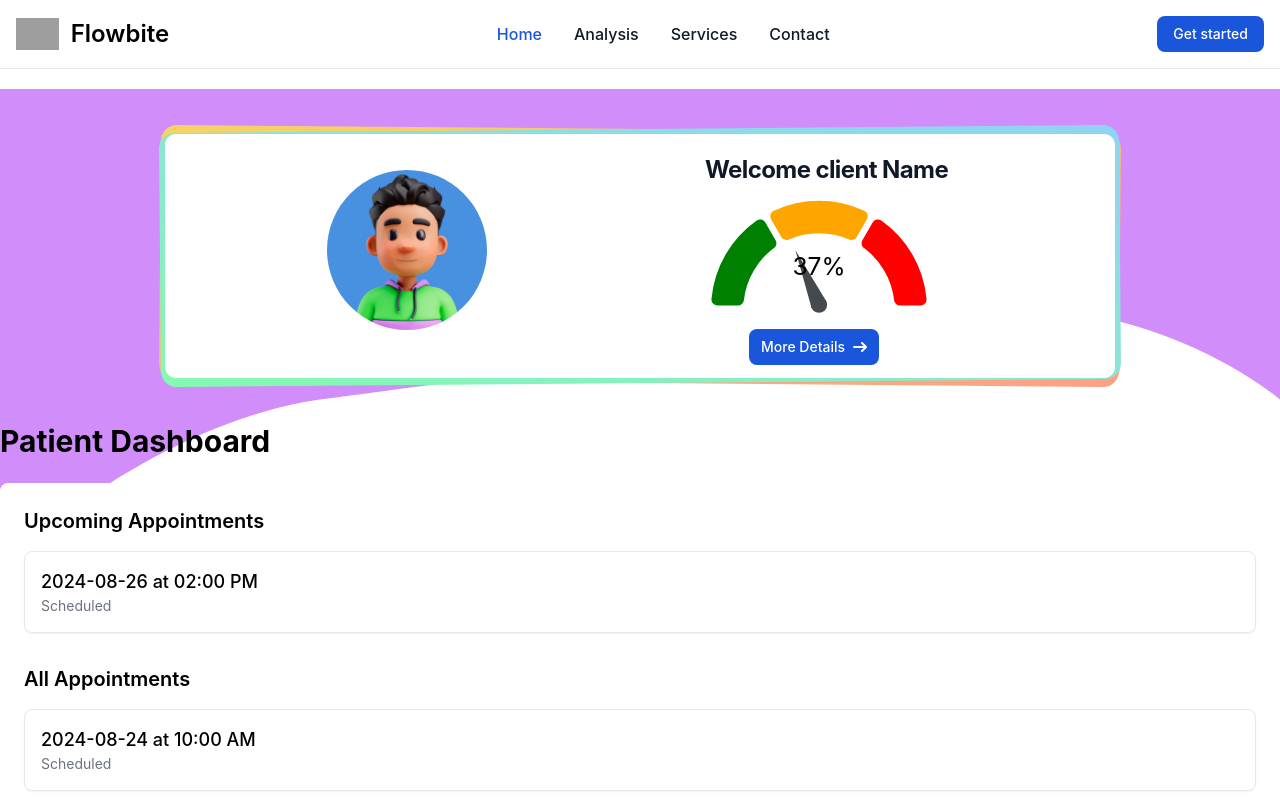
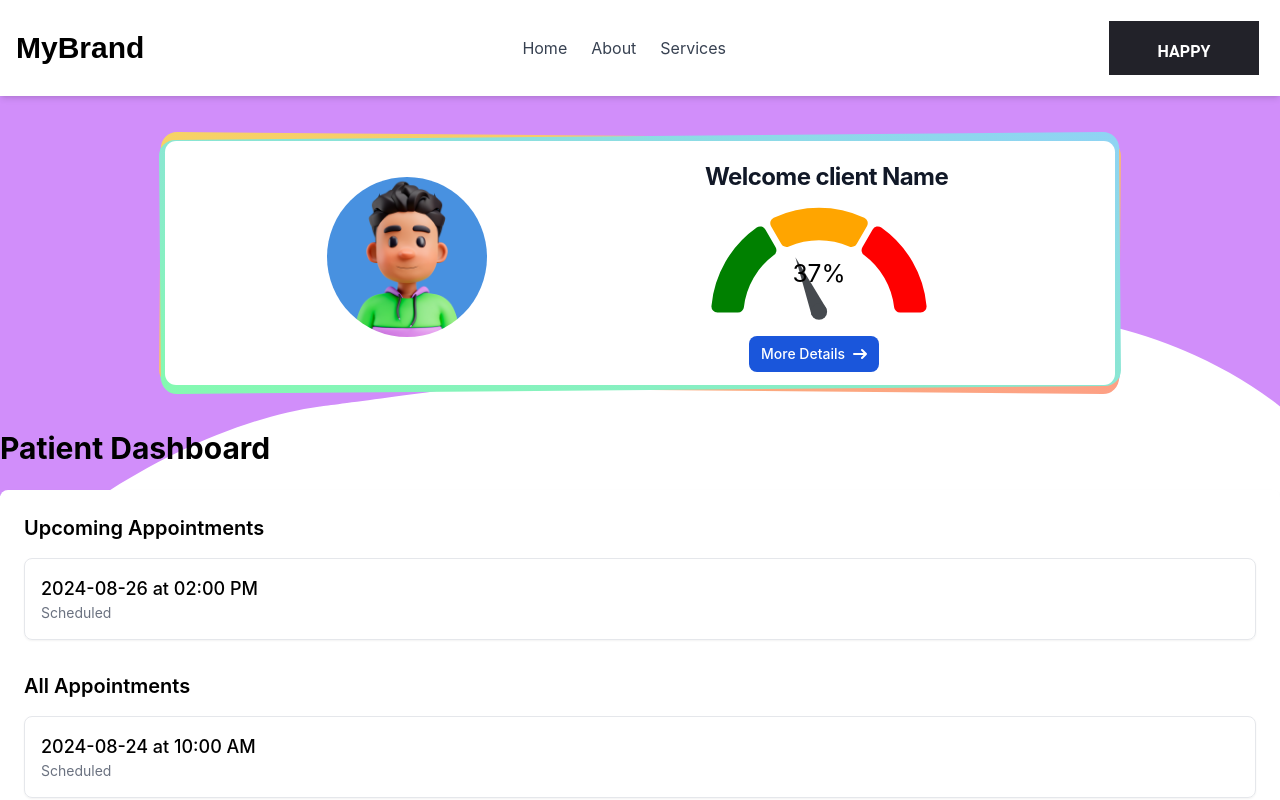
Before and after one commit to Denish004/speech_therapy, a React (Create React App) app in the folder frontend/: page /patient in a window 1280 px wide. Shown: the top 800 px of the page. Built offline with nearby package versions, Linux system fonts and the light colour scheme; grey boxes are pictures that could not be loaded.

Commit message:
upated navbar on Denish

```diff
--- a/frontend/src/components/DashboardDS.js
+++ b/frontend/src/components/DashboardDS.js
@@ -52,16 +52,18 @@ import Appointments from './AppointmentsDS';
 // import { ComplexNavbar } from '@material-tailwind/react';
 import  ComplexNavbar  from './ComplexNavbarDS';
 import  PatientCard from './PatientCardDS';
+import Navbar from './NavbarAB';
 
 const Dashboard = () => {
     return (
         <div className="container">
-            <ComplexNavbar/>
+            {/* <ComplexNavbar/> */}
+              <Navbar/>
 
 
 
 
-          <PatientCard/>
+              <PatientCard/>
 
 
 
--- a/frontend/src/components/PCardSW.jsx
+++ b/frontend/src/components/PCardSW.jsx
@@ -6,7 +6,7 @@ const Card = () => {
     <div className="mx-10">
       <StyledWrapper>
         <div className="parent">
-          <div className="card">
+          <div className="card " >
             <div className="logo">
               <span className="circle circle1" />
               <span className="circle circle2" />
@@ -54,7 +54,7 @@ const StyledWrapper = styled.div`
   .card {
     height: 100%;
     border-radius: 50px;
-    background: linear-gradient(135deg, #d0a7f5 0%, #c1a2f1 100%); /* Light purple gradient */
+    background: linear-gradient(135deg, #d0a7f5 0%, #7E3AF2 100%); /* Light purple gradient */
     transition: all 0.5s ease-in-out;
     transform-style: preserve-3d;
     box-shadow: rgba(0, 0, 0, 0.1) 40px 50px 25px -40px, rgba(0, 0, 0, 0.2) 0px 25px 25px -5px;
```
